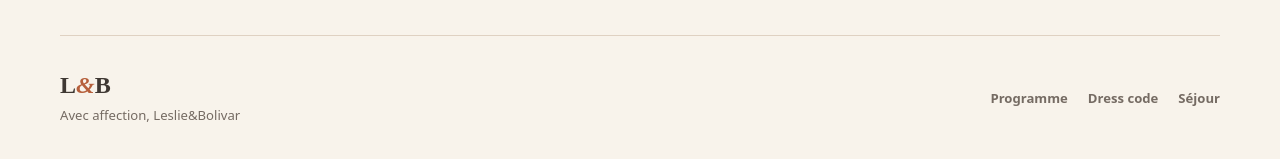
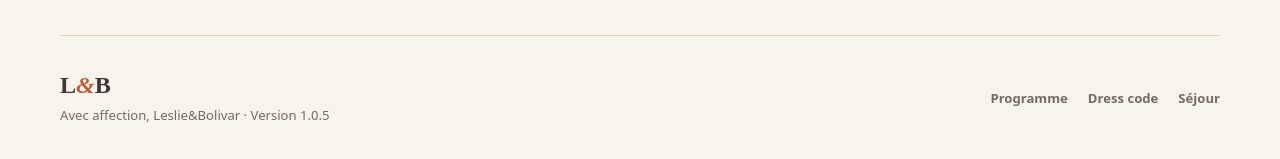
Before and after one commit to bolivaro/wedding, a Django app: page / in a window 1280 px wide. Shown: the part 1896-2055 px from the top of the page. Run offline with Django 5.2, Linux system fonts and the light colour scheme; some web fonts are replaced.

Commit message:
feat(website): display version and rename green palette

```diff
--- a/apps/guests/services/ticket.py
+++ b/apps/guests/services/ticket.py
@@ -27,7 +27,7 @@ INFO_TEXT = "#4B4035"
 
 DRESS_CODE_PALETTES = (
     ("Terre brûlée", (("Brique", "#C04657"), ("Brun clair", "#C8A27A"))),
-    ("Vert nature", (("Olive", "#6F7050"), ("Vert nature", "#3F5545"))),
+    ("Verdoyant", (("Olive", "#6F7050"), ("Vert nature", "#3F5545"))),
     ("Sable doré", (("Beige sable", "#D6C3A5"), ("Moutarde", "#C89A2B"))),
     ("Gris élégant", (("Perle", "#B8B3AA"), ("Anthracite", "#4B4B49"))),
 )
--- a/apps/guests/templates/guests/base.html
+++ b/apps/guests/templates/guests/base.html
@@ -25,6 +25,6 @@
       {% endif %}
       {% block content %}{% endblock %}
     </main>
-    <footer class="site-footer">Avec affection, Leslie&amp;Bolivar</footer>
+    <footer class="site-footer">Avec affection, Leslie&amp;Bolivar · Version {{ application_version }}</footer>
   </body>
 </html>
--- a/apps/website/templates/website/base_public.html
+++ b/apps/website/templates/website/base_public.html
@@ -20,7 +20,7 @@
       {% block content %}{% endblock %}
     </main>
     <footer class="public-footer">
-      <div><span class="footer-mark">L<i>&amp;</i>B</span><p>Avec affection, Leslie&amp;Bolivar</p></div>
+      <div><span class="footer-mark">L<i>&amp;</i>B</span><p>Avec affection, Leslie&amp;Bolivar · Version {{ application_version }}</p></div>
       <nav aria-label="Navigation de pied de page"><a href="{% url 'website:program' %}">Programme</a><a href="{% url 'website:dress_code' %}">Dress code</a><a href="{% url 'website:stay' %}">Séjour</a></nav>
     </footer>
     {% block scripts %}{% endblock %}
--- a/apps/website/tests.py
+++ b/apps/website/tests.py
@@ -53,7 +53,7 @@ class PublicWebsiteTests(TestCase):
 
     def test_dress_code_contains_four_palettes(self):
         response = self.client.get(reverse("website:dress_code"))
-        for name in ("Terre brûlée", "Vert nature", "Sable doré", "Gris élégant"):
+        for name in ("Terre brûlée", "Verdoyant", "Sable doré", "Gris élégant"):
             self.assertContains(response, name)
 
         for label, color in (
@@ -87,6 +87,7 @@ class PublicWebsiteTests(TestCase):
 
         self.assertContains(response, "L<i>&amp;</i>B")
         self.assertContains(response, "Leslie&amp;Bolivar")
+        self.assertContains(response, "Version 1.0.5")
 
     def test_lodging_address_is_hidden_until_selected(self):
         response = self.client.get(reverse("website:stay"))
--- a/apps/website/views.py
+++ b/apps/website/views.py
@@ -21,7 +21,7 @@ DRESS_CODE_THEMES = [
     },
     {
         "slug": "vert-nature",
-        "name": "Vert nature",
+        "name": "Verdoyant",
         "subtitle": "Olive · Vert nature",
         "description": "Une palette végétale, élégante et facile à associer aux tons naturels.",
         "swatches": [("Olive", "#6F7050"), ("Vert nature", "#3F5545")],
--- /dev/null
+++ b/lesbon/context_processors.py
@@ -0,0 +1,5 @@
+from django.conf import settings
+
+
+def application_version(request):
+    return {"application_version": settings.APP_VERSION}
--- a/lesbon/settings.py
+++ b/lesbon/settings.py
@@ -22,6 +22,7 @@ SITE_BASE_URL = normalize_public_base_url(
     env("SITE_BASE_URL", default=""),
     debug=DEBUG,
 )
+APP_VERSION = env("APP_VERSION", default="1.0.5")
 WEDDING_DATE = date.fromisoformat(env("WEDDING_DATE", default="2026-10-17"))
 WEDDING_PROGRAM_URL = normalize_public_url(
     env("WEDDING_PROGRAM_URL", default=""),
@@ -122,6 +123,7 @@ TEMPLATES = [
                 "django.template.context_processors.request",
                 "django.contrib.auth.context_processors.auth",
                 "django.contrib.messages.context_processors.messages",
+                "lesbon.context_processors.application_version",
             ],
         },
     },
```
Also changed, not shown: tests/test_ticket_generation.py (+1 -1 lines), 1 other file.
